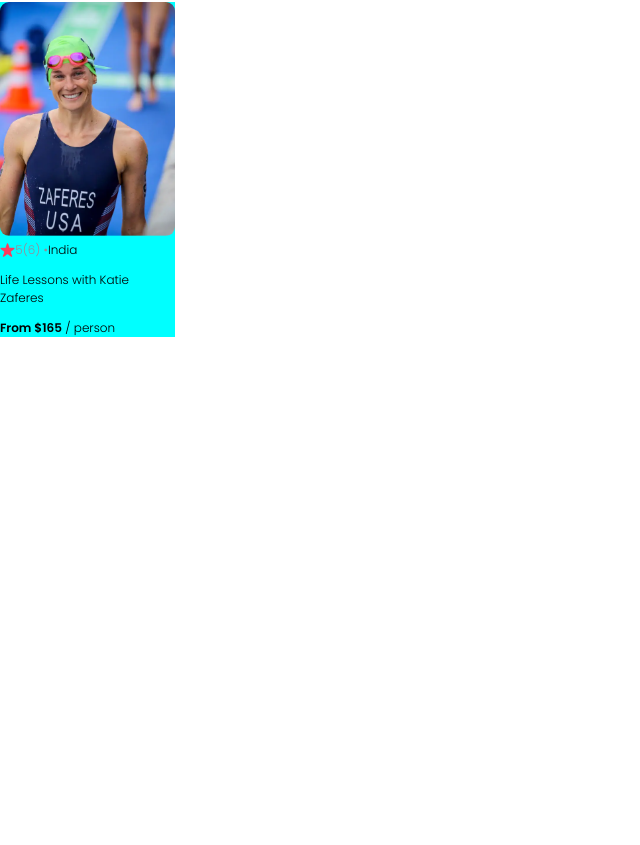
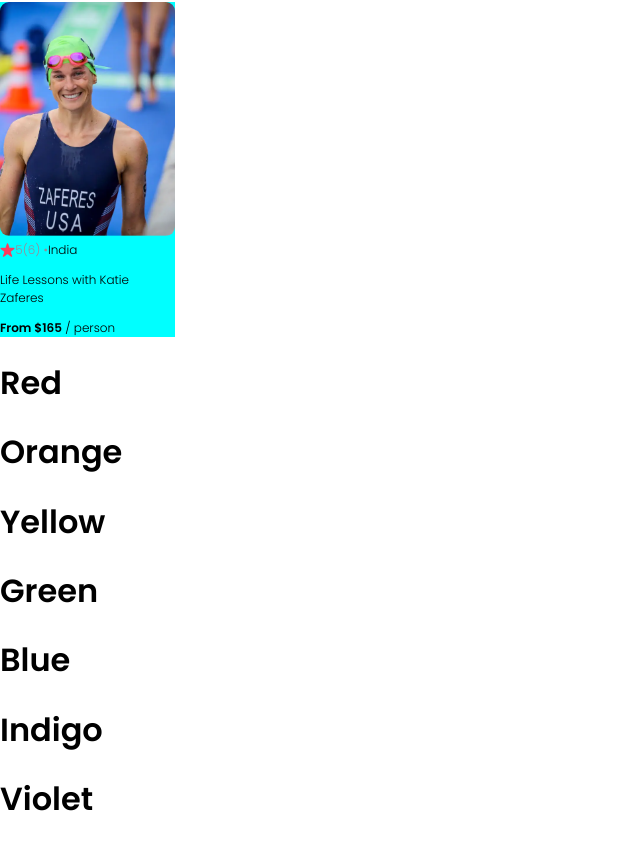
Before and after one commit to Arafat-alim/project-airbnb, a React (Create React App) app: page / in a window 1280 px wide. Shown: the part 454-1299 px from the top of the page, without its empty margins (0-640 px from the left). Before the commit the page ends 803 px from the top, so only its background shows below. Built offline with nearby package versions, Linux system fonts and the light colour scheme.

Commit message:
component challenge map array.

```diff
--- a/src/App.js
+++ b/src/App.js
@@ -3,6 +3,7 @@ import Navbar from "./components/Navbar";
 import Card from "./components/Card";
 import katie from "./images/katie-zaferes.png";
 import { capName, sq, para } from "./challenge/arrayMap";
+import ComponentChallenge from "./challenge/ComponentChallenge";
 
 function App() {
   console.log(capName);
@@ -28,6 +29,7 @@ function App() {
         title={"Life Lessons with Katie Zaferes"}
         price={165}
       />
+      <ComponentChallenge />
     </div>
   );
 }
--- /dev/null
+++ b/src/challenge/ComponentChallenge.jsx
@@ -0,0 +1,24 @@
+import React from "react";
+/*
+Challenge: turn the strings in the array into <h3> elements instead
+*/
+const ComponentChallenge = () => {
+  const colors = [
+    "Red",
+    "Orange",
+    "Yellow",
+    "Green",
+    "Blue",
+    "Indigo",
+    "Violet",
+  ];
+  return (
+    <div>
+      {colors.map((color) => (
+        <h1>{color}</h1>
+      ))}
+    </div>
+  );
+};
+
+export default ComponentChallenge;
```
